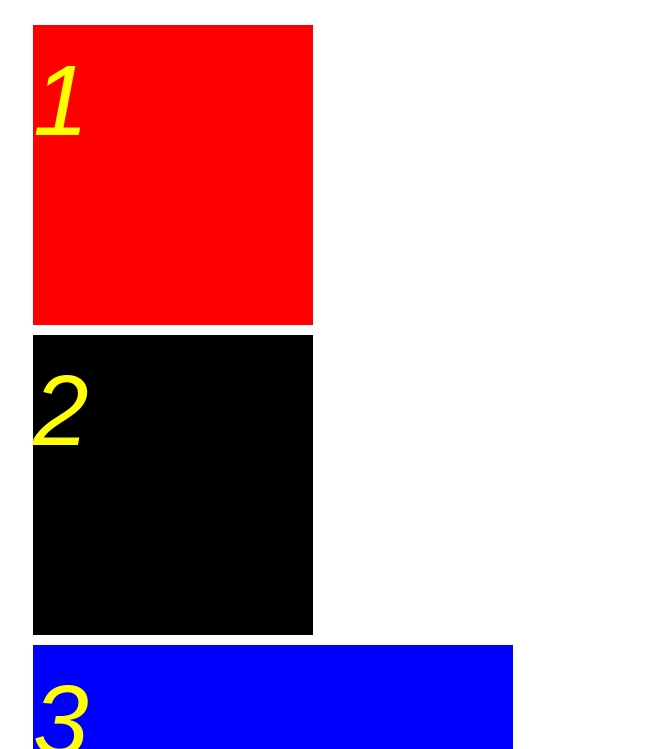
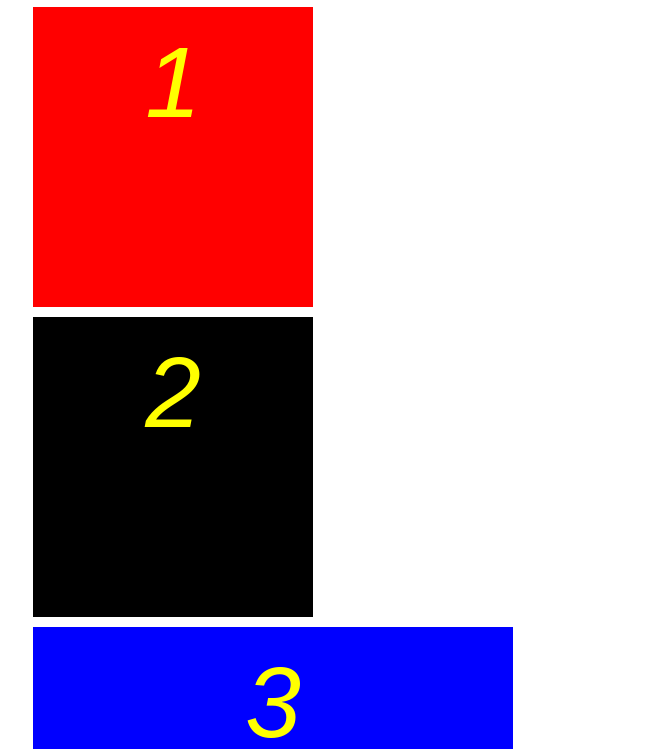
Before and after one commit to anauyehara/Flexbox-Example2, a plain HTML site: page index.html in a window 1280 px wide. Shown: the part 51-800 px from the top of the page, without its empty margins (72-744 px from the left). Drawn offline with nearby package versions, Linux system fonts and the light colour scheme.

Commit message:
centered flex numbers

```diff
--- a/css/styles.css
+++ b/css/styles.css
@@ -43,7 +43,7 @@
     color: yellow;
       }
 
-.container {
-    display: flex;
-    flex-direction: column-reverse;
+.flex-container {
+    text-align: center;
+
     }
--- a/index.html
+++ b/index.html
@@ -28,13 +28,14 @@
         <div class="container">
         <div class="box">
         <div class="box2">
-                <div class="container"></div>
-        <div class="box red"><i class="text" class="container" >1</i></div>
+            <div class="flex-container">
+        <div class="box red"><i class="text">1</i></div>
         <div class="box black"><i class="text">2</i></div>
 
      </div>
 
      <div class="box3">
+            <div class="flex-container">
         <div class="box blue"><i class="text">3</i></div>
         <div class="box pink"><i class="text">4</i></div>
 
```
